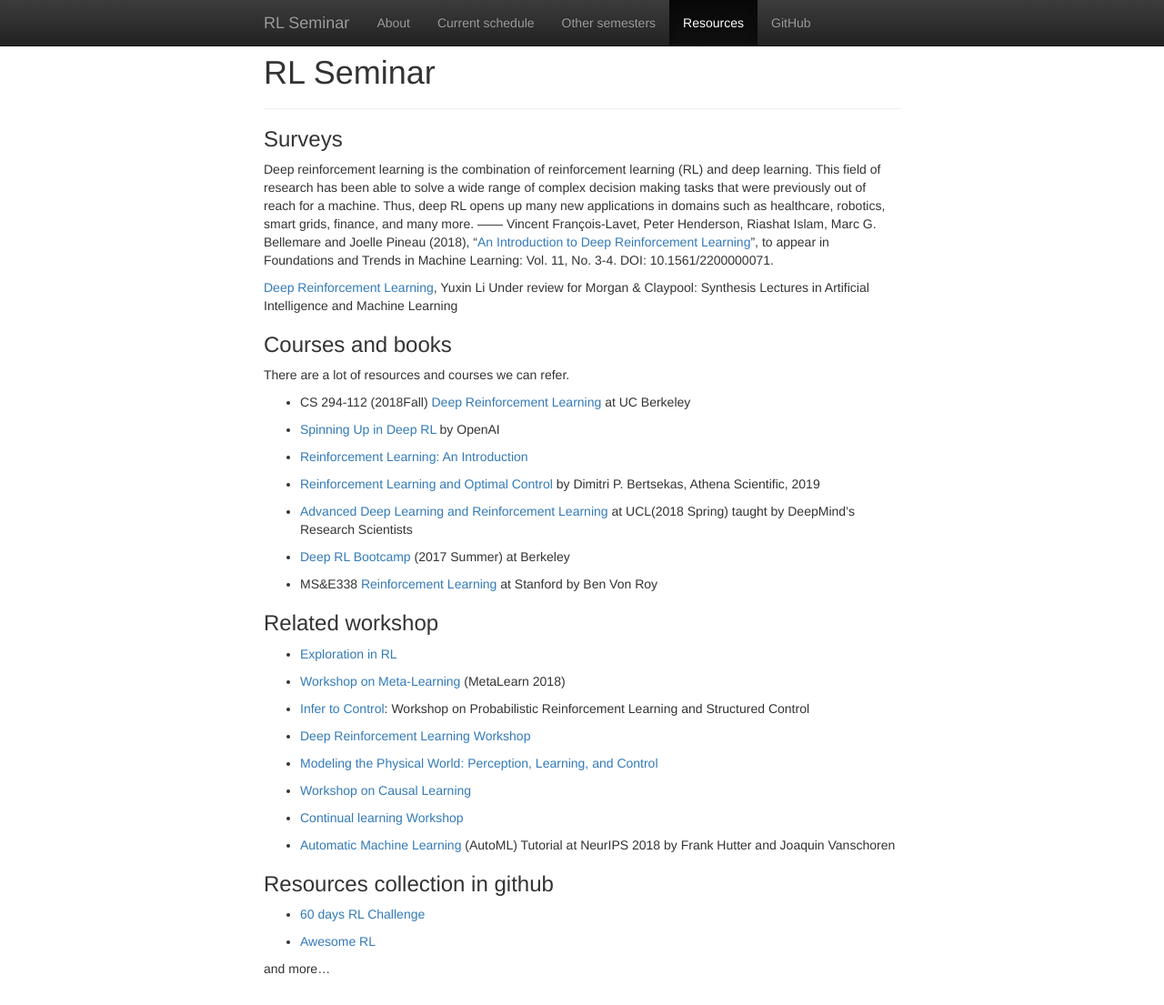
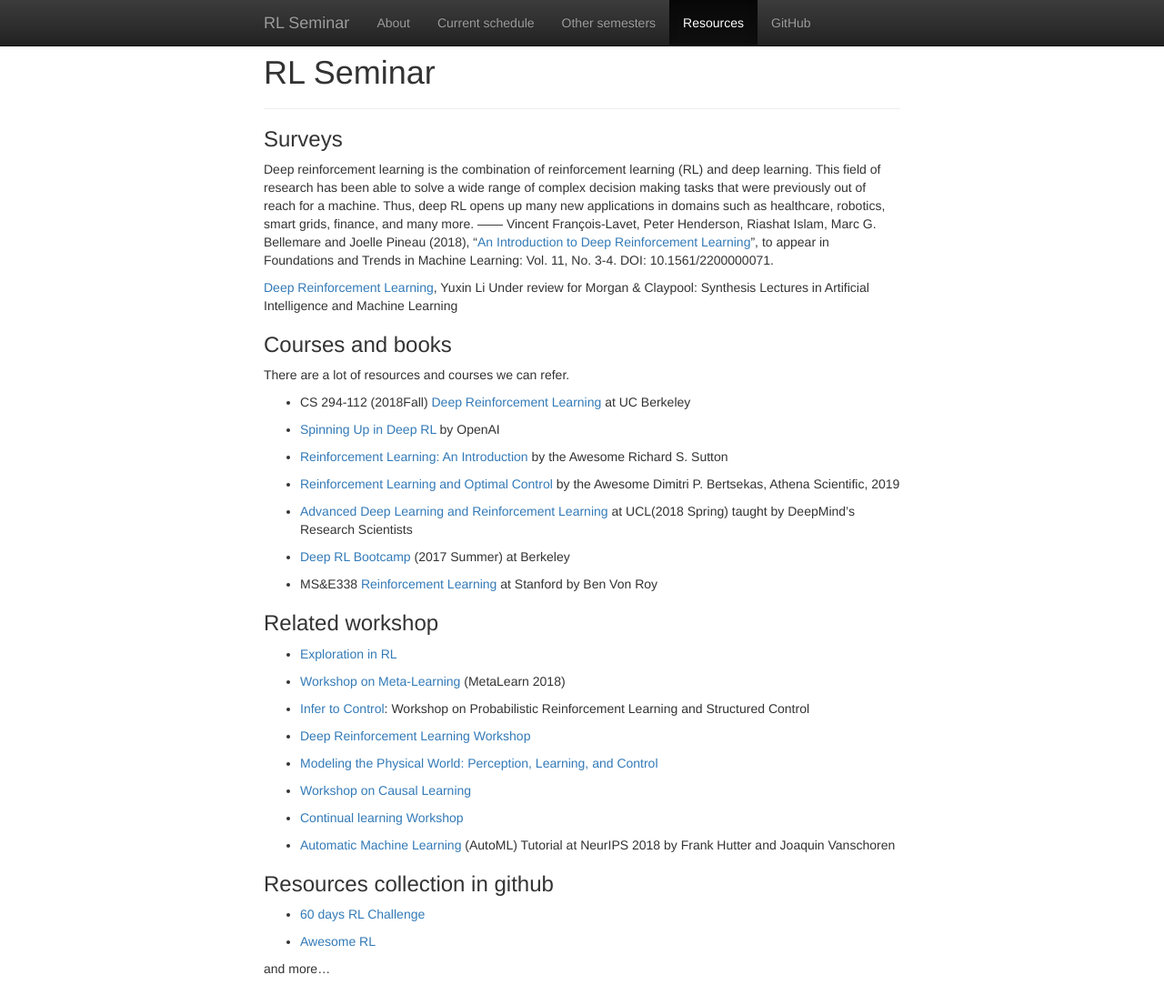
Before and after one commit to rlseminar/rlseminar.github.io, a Jekyll site: the page built from resource.md, in a window 1280 px wide and 1105 px high. Shown: the whole window at 91% size. Built offline with Jekyll 4.4.1, drawn with Linux system fonts in a browser that asks for light colours; nearby versions of some CDN libraries.

Commit message:
update book info

```diff
--- a/resource.md
+++ b/resource.md
@@ -19,9 +19,9 @@ There are a lot of resources and courses we can refer.
 
 - [Spinning Up in Deep RL](https://spinningup.openai.com/en/latest/) by OpenAI
 
-- [Reinforcement Learning: An Introduction](http://incompleteideas.net/book/the-book.html)
+- [Reinforcement Learning: An Introduction](http://incompleteideas.net/book/the-book.html) by the Awesome Richard S. Sutton
 
-- [Reinforcement Learning and Optimal Control](http://web.mit.edu/dimitrib/www/RLbook.html) by Dimitri P. Bertsekas, Athena Scientific, 2019
+- [Reinforcement Learning and Optimal Control](http://web.mit.edu/dimitrib/www/RLbook.html) by the Awesome Dimitri P. Bertsekas, Athena Scientific, 2019
 
 - [Advanced Deep Learning and Reinforcement Learning](https://github.com/enggen/DeepMind-Advanced-Deep-Learning-and-Reinforcement-Learning) at UCL(2018 Spring) taught by DeepMind’s Research Scientists
 
```
